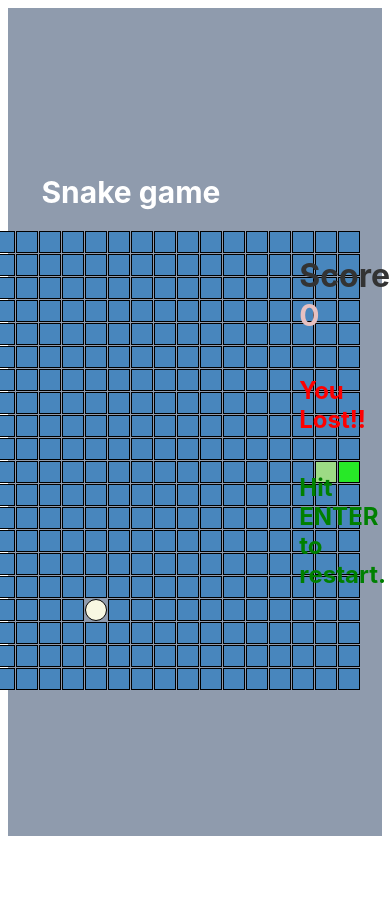
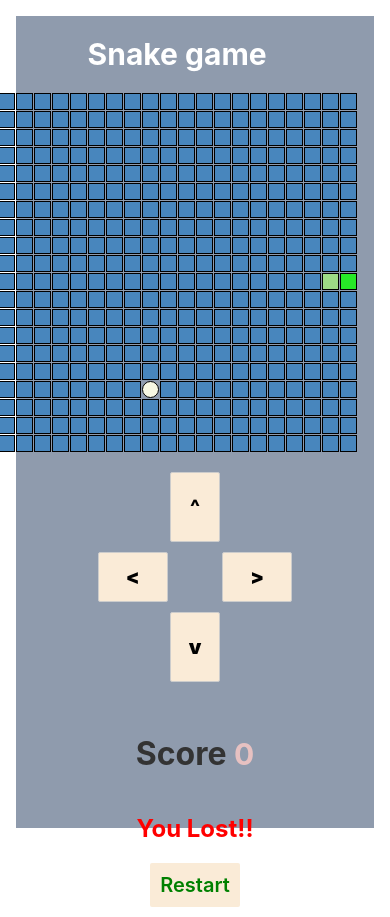
Before and after one commit to bhargavkumar1612/snake-game-with-svelte, a Svelte app: page / in a window 390 px wide. Before the commit the page ends 844 px from the top, so only its background shows below. Built offline with nearby package versions, Linux system fonts and the light colour scheme.

Commit message:
mobile controls

```diff
--- a/public/index.html
+++ b/public/index.html
@@ -13,6 +13,5 @@
 	<script defer src='/build/bundle.js'></script>
 </head>
 
-<body>
-</body>
+
 </html>
--- a/src/App.svelte
+++ b/src/App.svelte
@@ -78,7 +78,6 @@
 
 	function restart(){
 		if (dead){
-			console.log('>>')
 			snakeHead = [parseInt(gridSize/2),parseInt(gridSize/2)];
 			grid = [...Array(gridSize)].map(()=>[...Array(gridSize)].map(()=>'empty'))
 			direction = [0,1]
@@ -92,27 +91,90 @@
 
 	}
 
+// touch event handling functions
+
+
+// window.addEventListener('load', function(){
+
+//  var touchsurface = document.getElementById('game-container'),
+// 	 startX,
+// 	 startY,
+// 	 dist,
+// 	 threshold = 150, //required min distance traveled to be considered swipe
+// 	 allowedTime = 200, // maximum time allowed to travel that distance
+// 	 elapsedTime,
+// 	 startTime
+
+//  function handleswipe(isrightswipe){
+// 	 if (isrightswipe)
+// 		 touchsurface.innerHTML = 'Congrats, you\'ve made a <span style="color:red">right swipe!</span>'
+// 	 else{
+// 		 touchsurface.innerHTML = 'Condition for right swipe not met yet'
+// 	 }
+//  }
+
+//  touchsurface.addEventListener('touchstart', function(e){
+// 	 touchsurface.innerHTML = ''
+// 	 var touchobj = e.changedTouches[0]
+// 	 dist = 0
+// 	 startX = touchobj.pageX
+// 	 startY = touchobj.pageY
+// 	 startTime = new Date().getTime() // record time when finger first makes contact with surface
+// 	 e.preventDefault()
+//  }, false)
+
+//  touchsurface.addEventListener('touchmove', function(e){
+// 	 e.preventDefault() // prevent scrolling when inside DIV
+//  }, false)
+
+//  touchsurface.addEventListener('touchend', function(e){
+// 	 var touchobj = e.changedTouches[0]
+// 	 dist = touchobj.pageX - startX // get total dist traveled by finger while in contact with surface
+// 	 elapsedTime = new Date().getTime() - startTime // get time elapsed
+// 	 // check that elapsed time is within specified, horizontal dist traveled >= threshold, and vertical dist traveled <= 100
+// 	 var swiperightBol = (elapsedTime <= allowedTime && dist >= threshold && Math.abs(touchobj.pageY - startY) <= 100)
+// 	 handleswipe(swiperightBol)
+// 	 e.preventDefault()
+//  }, false)
+
+// }, false) // end window.onload
+
 </script>
 
-<div class="game-container">
+<body>
+<div class="game-container" id="game-container">
 	<div class="snake-box">
 		<h1 class="title">Snake game</h1>
 		{#each grid as row}
 			<div class='row'>
 				{#each row as cell}
-					<div class={cell=='empty'? 'empty': (cell=='snake'? 'snake': (cell=='food'? 'food' : 'snake-head' ))}></div>
+					<div class={`cell ${cell=='empty'? 'empty': (cell=='snake'? 'snake': (cell=='food'? 'food' : 'snake-head' ))}`}></div>
 				{/each}
 			</div>
 		{/each}
 	</div>
+	<div class='md-move-buttons'>
+		<div class="single-btn">
+			<button class="dir-btn" on:click={()=>{direction=[-1, 0]}}>{"^"}</button>
+		</div>
+		<div class='double-btn'>
+			<button class="dir-btn-double" on:click={()=>{direction=[0,-1]}}>{"<"}</button>
+			<button class="dir-btn-double" on:click={()=>{direction=[0,1]}}>{">"}</button>
+		</div>
+		<div class="single-btn">
+			<button class="dir-btn" on:click={()=>{direction=[1, 0]}}>{"v"}</button>
+		</div>
+	</div>
 	<div class='score-card'>
 		<h1>Score <span class="score">{score}</span></h1>
 		{#if dead}
-		<h2 class='dead'>You Lost!!</h2>
-		<h2 class='info'>Hit ENTER to restart.</h2>
+			<h2 class='dead'>You Lost!!</h2>
+			<h2 class='lg-info'>Hit ENTER to restart.</h2>
+			<button class="md-restart-button" on:click={restart}>Restart</button>
 		{/if}
 	</div>
 </div>
+</body>
 
 <style>
 	.game-container{
@@ -122,6 +184,9 @@
 		background-color: #2f456789;
 		height: 100%;
 	}
+	.md-move-buttons{
+		display: none;
+	}
 	.snake-box{
 		display: flex;
 		flex-direction: column;
@@ -130,35 +195,29 @@
 		max-width: 70%;
 		margin-right: 10%;
 	}
+
 	.row{
 		display: flex;
 	}
-	.empty{
+	.cell{
 		height: 20px;
 		width: 20px;
+		margin: .5px;
+	}
+	.empty{
 		border: 1px solid black;
-		margin: .5px;
 		background-color: rgb(72, 134, 189);
 	}
 	.snake{
-		height: 20px;
-		width: 20px;
 		border: 1px solid black;
-		margin: .5px;
 		background-color: rgb(157, 219, 133);
 	}
 	.snake-head{
-		height: 20px;
-		width: 20px;
 		border: 1px solid black;
-		margin: .5px;
 		background-color: rgb(39, 233, 39);
 	}
 	.food{
-		height: 20px;
-		width: 20px;
 		border: 1px solid black;
-		margin: .5px;
 		background-color: rgb(248, 248, 226);
 		border-radius: 50%;
 	}
@@ -181,8 +240,62 @@
 	.dead{
 		color: red;
 	}
-	.info{
+	.lg-info{
 		color: green;
+	}
+	@media (max-width: 770px){
+		.game-container{
+			display: block;
+		}
+		.snake-box{
+			max-width: 100%;
+		}
+		.score-card{
+			max-width: 100%;
+			order: -1;
+		}
+		.cell{
+			height: 15px;
+			width: 15px;
+			margin: .5px;
+		}
+		.lg-info{
+			display: none;
+		}
+		.md-restart-button{
+			color: green;
+			border: 0;
+			padding: 10px;
+			font-size: 20px;
+			font-weight: 600;
+			background-color: antiquewhite;
+		}
+		.md-move-buttons{
+			display:block;
+			display:flex;
+			flex-direction: column;
+			justify-content: center;
+			align-items: center;
+			padding: 20px;
+		}
+		.dir-btn{
+			width: 50px;
+			height: 70px;
+			color: black;
+			font-weight: 900;
+			font-size: 20px;
+			background-color: antiquewhite;
+		}
+		.dir-btn-double{
+			width: 70px;
+			height: 50px;
+			margin-right: 25px;
+			margin-left: 25px;
+			color: black;
+			font-weight: 900;
+			font-size: 20px;
+			background-color: antiquewhite;
+		}
 	}
 </style>
 
```
